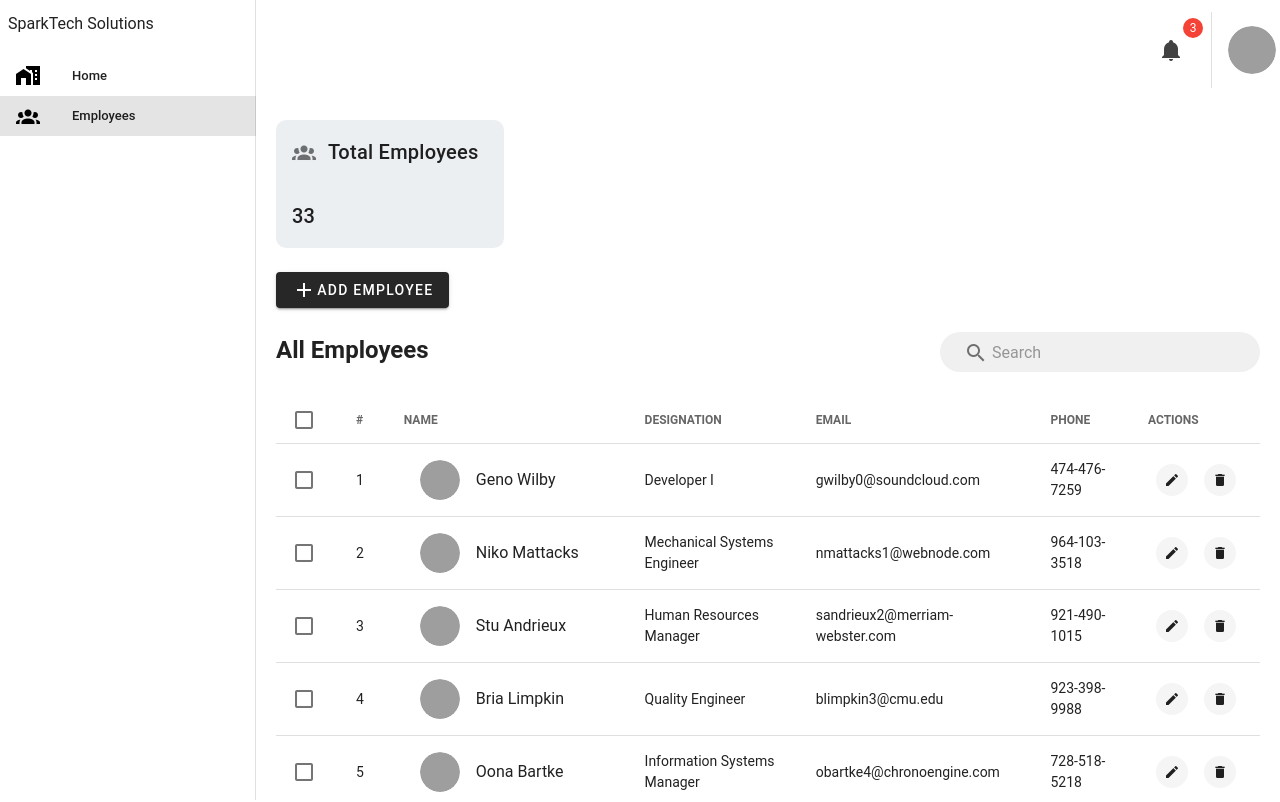
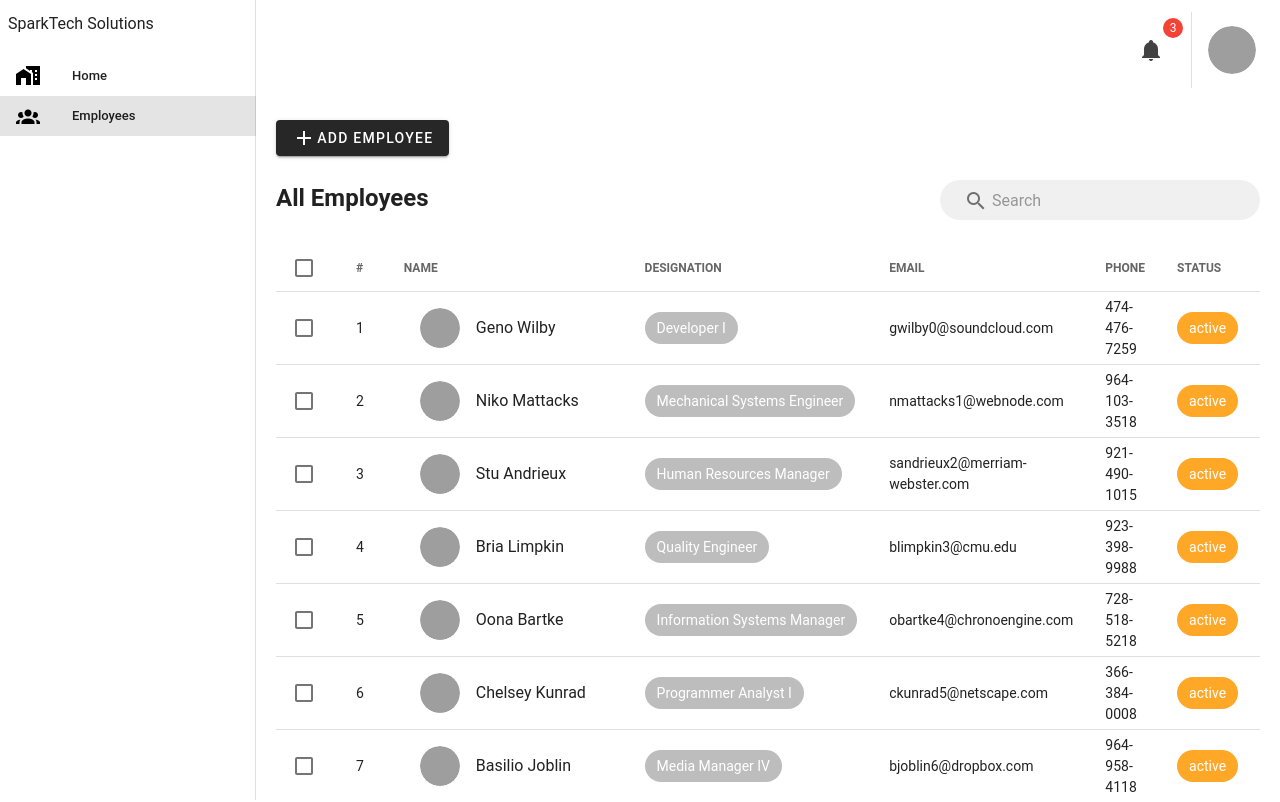
Before and after one commit to khurram-ansari/vuetify-dashboard-blank-template, a Vue app: page /account in a window 1280 px wide. Shown: the top 802 px of the page. Built offline with nearby package versions, Linux system fonts and the light colour scheme; grey boxes are pictures that could not be loaded.

Commit message:
added chips and user acoount dropdown

```diff
--- a/src/components/TheAppbar.vue
+++ b/src/components/TheAppbar.vue
@@ -6,6 +6,7 @@
     flat
     color="white"
     app
+    class="px-5"
   >
     <v-app-bar-nav-icon
       @click="emitSidebarEvent"
@@ -30,16 +31,34 @@
     </v-menu>
 
     <v-divider vertical inset class="mx-4" />
+    <v-menu offset-y>
+      <template v-slot:activator="{ on: menu, attrs }">
         <v-tooltip bottom>
           <template v-slot:activator="{ on: tooltip }">
-        <v-btn v-on="tooltip" rounded icon>
+            <v-btn v-bind="attrs" v-on="{ ...tooltip, ...menu }" rounded icon>
               <v-avatar>
-            <img src="https://cdn.vuetifyjs.com/images/john.jpg" alt="John" />
+                <img
+                  src="https://cdn.vuetifyjs.com/images/john.jpg"
+                  alt="John"
+                />
               </v-avatar>
             </v-btn>
           </template>
           <span>User Account</span>
         </v-tooltip>
+      </template>
+      <v-list>
+        <v-list-item link>
+          <v-list-icon><v-icon class="mx-2">mdi-account</v-icon></v-list-icon>
+          <v-list-content> My Profile </v-list-content>
+        </v-list-item>
+        <v-list-item link>
+          <v-list-icon><v-icon class="mx-2">mdi-logout</v-icon></v-list-icon>
+          <v-list-content> Logout </v-list-content>
+        </v-list-item>
+      </v-list>
+    </v-menu>
+
     <!-- <div class="text-center">
       <v-menu offset-y>
         <template v-slot:activator="{ on, attrs }">
--- a/src/views/UserDashboardAllEmployees.vue
+++ b/src/views/UserDashboardAllEmployees.vue
@@ -1,8 +1,5 @@
 <template>
   <div>
-    <v-row>
-      <v-col sm="4" md="3"> <user-dashboard-data-card /> </v-col>
-    </v-row>
     <v-row>
       <v-col>
         <v-btn dark><v-icon>mdi-plus</v-icon> Add Employee</v-btn>
@@ -83,10 +80,20 @@
               </tr>
             </thead>
           </template>
+          <template v-slot:item.status="{ item }">
+            <v-chip dark class="orange lighten-1 text--center">
+              {{ item.status }}
+            </v-chip>
+          </template>
+          <template v-slot:item.designation="{ item }">
+            <v-chip dark class="grey lighten-1 text--center">
+              {{ item.designation }}
+            </v-chip>
+          </template>
 
           <template v-slot:item.actions="{ item }">
             <div class="d-flex">
-              <v-btn class="mx-2" fab depressed x-small>
+              <v-btn @click="editItem(item)" class="mx-2" fab depressed x-small>
                 <v-icon small> mdi-pencil </v-icon>
               </v-btn>
               <v-btn
@@ -130,10 +137,10 @@
 </template>
 
 <script>
-import UserDashboardDataCard from "../components/UserDashboardDataCard.vue";
+// import UserDashboardDataCard from "../components/UserDashboardDataCard.vue";
 export default {
   name: "UserDashboardAllEmployees",
-  components: { UserDashboardDataCard },
+  // components: { UserDashboardDataCard },
 
   data: () => ({
     selectedRows: [],
@@ -153,6 +160,7 @@ export default {
       { text: "Designation", value: "designation" },
       { text: "Email", value: "email" },
       { text: "Phone", value: "phone" },
+      { text: "status", value: "status" },
       { text: "Actions", value: "actions", sortable: false },
     ],
     desserts: [],
@@ -184,6 +192,7 @@ export default {
       val || this.close();
     },
     dialogDelete(val) {
+      console.table(val);
       val || this.closeDelete();
     },
   },
@@ -213,6 +222,7 @@ export default {
           gender: "Male",
           designation: "Developer I",
           phone: "474-476-7259",
+          status: "active",
         },
         {
           name: "Niko Mattacks",
@@ -220,6 +230,7 @@ export default {
           gender: "Female",
           designation: "Mechanical Systems Engineer",
           phone: "964-103-3518",
+          status: "active",
         },
         {
           name: "Stu Andrieux",
@@ -227,6 +238,7 @@ export default {
           gender: "Male",
           designation: "Human Resources Manager",
           phone: "921-490-1015",
+          status: "active",
         },
         {
           name: "Bria Limpkin",
@@ -234,6 +246,7 @@ export default {
           gender: "Female",
           designation: "Quality Engineer",
           phone: "923-398-9988",
+          status: "active",
         },
         {
           name: "Oona Bartke",
@@ -241,6 +254,7 @@ export default {
           gender: "Male",
           designation: "Information Systems Manager",
           phone: "728-518-5218",
+          status: "active",
         },
         {
           name: "Chelsey Kunrad",
@@ -248,6 +262,7 @@ export default {
           gender: "Female",
           designation: "Programmer Analyst I",
           phone: "366-384-0008",
+          status: "active",
         },
         {
           name: "Basilio Joblin",
@@ -255,6 +270,7 @@ export default {
           gender: "Female",
           designation: "Media Manager IV",
           phone: "964-958-4118",
+          status: "active",
         },
         {
           name: "Leta Powlesland",
@@ -262,6 +278,7 @@ export default {
           gender: "Female",
           designation: "Geological Engineer",
           phone: "294-709-2226",
+          status: "active",
         },
         {
           name: "Granger Shawyer",
@@ -269,6 +286,7 @@ export default {
           gender: "Female",
           designation: "Design Engineer",
           phone: "894-229-1968",
+          status: "active",
         },
         {
           name: "Kalila Baccup",
@@ -276,6 +294,7 @@ export default {
           gender: "Female",
           designation: "Pharmacist",
           phone: "402-834-0723",
+          status: "active",
         },
         {
           name: "Lucille Mitrikhin",
@@ -283,6 +302,7 @@ export default {
           gender: "Male",
           designation: "Office Assistant I",
           phone: "592-359-9058",
+          status: "active",
         },
         {
           name: "Tabby Higgonet",
@@ -290,6 +310,7 @@ export default {
           gender: "Male",
           designation: "Programmer II",
           phone: "894-355-6801",
+          status: "active",
         },
         {
           name: "Tammi Chuney",
@@ -297,6 +318,7 @@ export default {
           gender: "Female",
           designation: "Nurse Practicioner",
           phone: "823-154-6640",
+          status: "active",
         },
         {
           name: "Othello Gerram",
@@ -304,6 +326,7 @@ export default {
           gender: "Female",
           designation: "Software Consultant",
           phone: "781-264-9535",
+          status: "active",
         },
         {
           name: "Caressa Redmire",
@@ -311,6 +334,7 @@ export default {
           gender: "Male",
           designation: "Engineer I",
           phone: "474-235-3953",
+          status: "active",
         },
         {
           name: "Nadiya Ebanks",
@@ -318,6 +342,7 @@ export default {
           gender: "Male",
           designation: "Internal Auditor",
           phone: "575-881-4169",
+          status: "active",
         },
         {
           name: "Trenna Newton",
@@ -325,6 +350,7 @@ export default {
           gender: "Male",
           designation: "Compensation Analyst",
           phone: "707-423-0501",
+          status: "active",
         },
         {
           name: "Sabina Chiechio",
@@ -332,6 +358,7 @@ export default {
           gender: "Female",
           designation: "Chemical Engineer",
           phone: "424-120-2921",
+          status: "active",
         },
         {
           name: "Patti Daynter",
@@ -339,6 +366,7 @@ export default {
           gender: "Male",
           designation: "Staff Accountant III",
           phone: "850-449-0522",
+          status: "active",
         },
         {
           name: "Alfred Hamon",
@@ -346,6 +374,7 @@ export default {
           gender: "Male",
           designation: "Food Chemist",
           phone: "809-488-3818",
+          status: "active",
         },
       ];
     },
--- a/src/views/UserDashboardHome.vue
+++ b/src/views/UserDashboardHome.vue
@@ -1,9 +1,23 @@
 <template>
-  <h1>welcome to home</h1>
+  <div>
+    <v-row>
+      <v-col>
+        <h2>Dashboard</h2>
+      </v-col>
+    </v-row>
+    <v-row>
+      <v-col sm="4" md="3">
+        <user-dashboard-data-card />
+      </v-col>
+    </v-row>
+  </div>
 </template>
 
 <script>
-export default {};
+import UserDashboardDataCard from "../components/UserDashboardDataCard.vue";
+export default {
+  components: { UserDashboardDataCard },
+};
 </script>
 
 <style></style>
```
Lines whose indentation alone changed are shown as unchanged.
